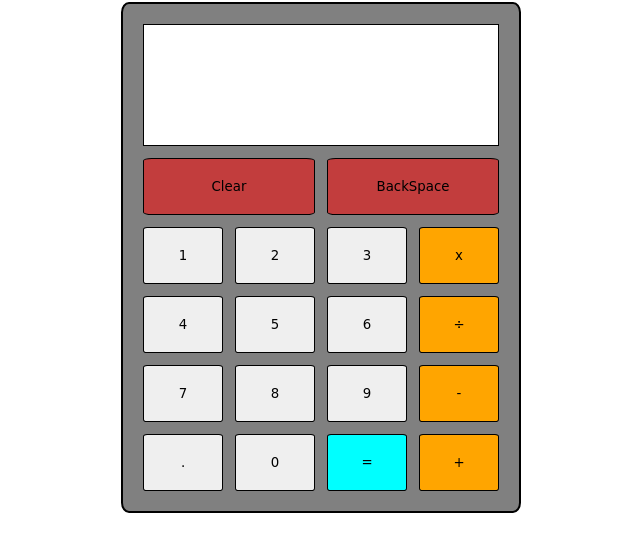
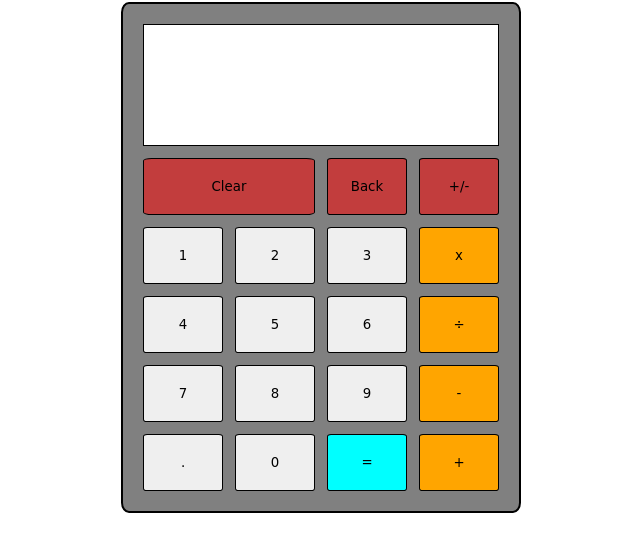
Before and after one commit to gfiami/calculator, a plain HTML site: page index.html in a window 1280 px wide. Shown: the part 79-630 px from the top of the page, without its empty margins (319-959 px from the left). Drawn offline with Linux system fonts and the light colour scheme; a web font is replaced by a local one.

Commit message:
adjust layout for +/- button (to be implemented)

```diff
--- a/index.html
+++ b/index.html
@@ -17,7 +17,8 @@
         </div>
             <div class="calculatorButtons">
                 <button class="clear">Clear</button>
-                <button class="backspace">BackSpace</button>
+                <button class="backspace">Back</button>
+                <button class="plusminus">+/-</button>
                 <button value='1'class="number1 number">1</button>
                 <button value='2'class="number2 number">2</button>
                 <button value='3'class="number3 number">3</button>
--- a/style.css
+++ b/style.css
@@ -51,7 +51,7 @@
     gap: 12px;
     grid-template-columns: 1fr 1fr 1fr 1fr;
 }
-.clear, .backspace{
+.clear{
     grid-column: span 2;
 }
 
@@ -68,6 +68,11 @@ button{
     background-color: cyan;
 }
 
+.plusminus{
+    background-color: rgba(255, 0, 0, 0.521);
+
+}
+
 .clear{
     background-color: rgba(255, 0, 0, 0.521);
 }
```
